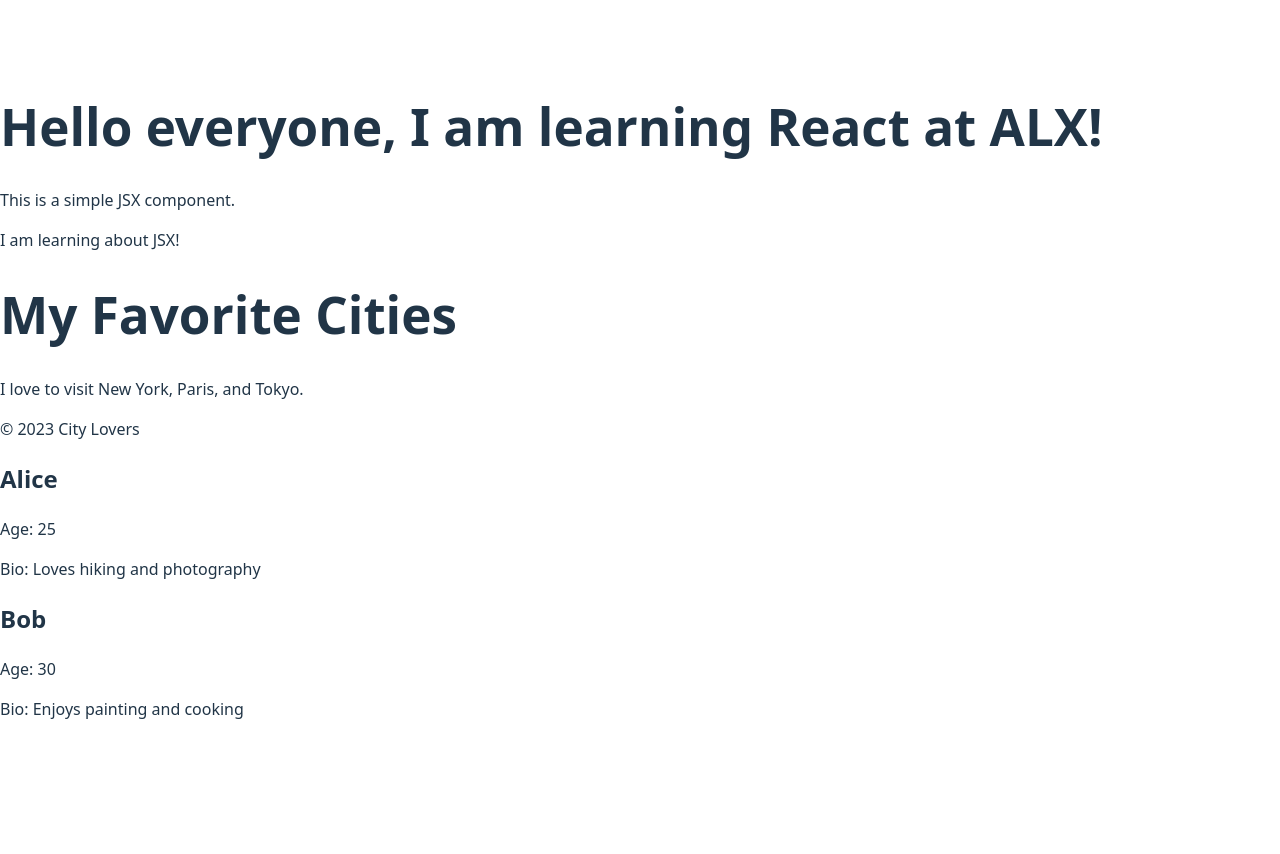
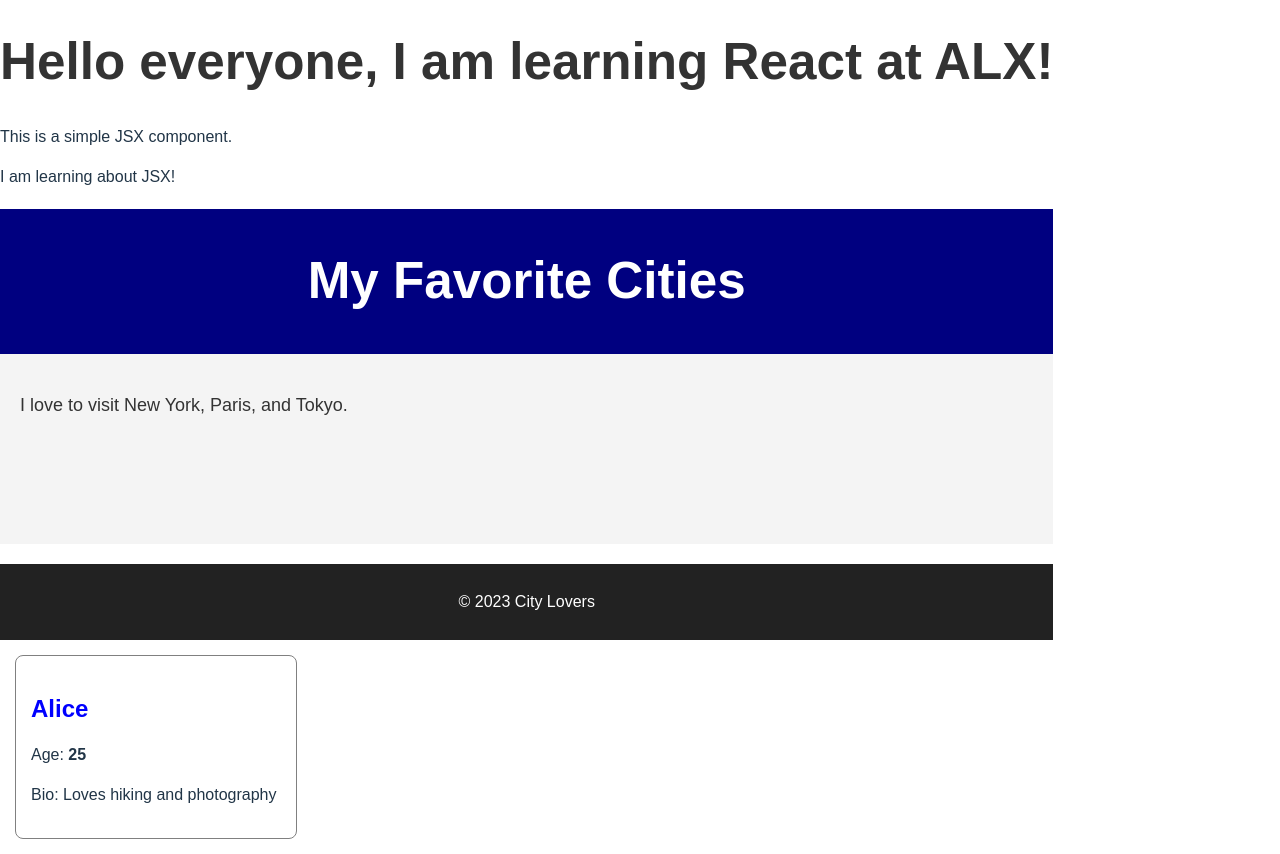
Before and after one commit to eugeniaadjapong-ux/alx-fe-reactjs, a React (Vite) app: page / in a window 1280 px wide. Before the commit the page ends 800 px from the top, so only its background shows below. Built offline with nearby package versions, Linux system fonts and the light colour scheme.

Commit message:
Implement React components and apply inline styling

```diff
--- a/src/App.jsx
+++ b/src/App.jsx
@@ -1,17 +1,12 @@
-// Task 2 Component
 import WelcomeMessage from './components/WelcomeMessage';
-
-// Task 3 Components
-import Header from './specific/Header';
-import MainContent from './specific/MainContent';
-import Footer from './specific/Footer';
-
-// Task 4 Component
+import Header from './components/Header';
+import MainContent from './components/MainContent';
+import Footer from './components/Footer';
 import UserProfile from './components/UserProfile';
 
 function App() {
   return (
-    <div>
+    <div style={{ fontFamily: 'Arial, sans-serif', margin: '0', padding: '0' }}>
       {/* Task 2: JSX Practice */}
       <WelcomeMessage />
 
@@ -20,9 +15,8 @@ function App() {
       <MainContent />
       <Footer />
 
-      {/* Task 4: User Profiles */}
-      <UserProfile name="Alice" age={25} bio="Loves hiking and photography" />
-      <UserProfile name="Bob" age={30} bio="Enjoys painting and cooking" />
+      {/* Task 4: UserProfile */}
+      <UserProfile name="Alice" age="25" bio="Loves hiking and photography" />
     </div>
   );
 }
--- /dev/null
+++ b/src/components/Footer.jsx
@@ -0,0 +1,9 @@
+const Footer = () => {
+  return (
+    <footer style={{ backgroundColor: '#222', color: 'white', textAlign: 'center', padding: '10px', marginTop: '20px' }}>
+      <p>© 2023 City Lovers</p>
+    </footer>
+  );
+};
+
+export default Footer;
--- /dev/null
+++ b/src/components/Header.jsx
@@ -0,0 +1,9 @@
+const Header = () => {
+  return (
+    <header style={{ backgroundColor: 'navy', color: 'white', textAlign: 'center', padding: '10px' }}>
+      <h1>My Favorite Cities</h1>
+    </header>
+  );
+};
+
+export default Header;
--- /dev/null
+++ b/src/components/MainContent.jsx
@@ -0,0 +1,11 @@
+const MainContent = () => {
+  return (
+    <main style={{ padding: '20px', backgroundColor: '#f4f4f4', minHeight: '150px' }}>
+      <p style={{ fontSize: '18px', color: '#333' }}>
+        I love to visit New York, Paris, and Tokyo.
+      </p>
+    </main>
+  );
+};
+
+export default MainContent;
--- a/src/components/UserProfile.jsx
+++ b/src/components/UserProfile.jsx
@@ -1,8 +1,8 @@
 const UserProfile = (props) => {
   return (
-    <div>
-      <h2>{props.name}</h2>
-      <p>Age: {props.age}</p>
+    <div style={{ border: '1px solid gray', padding: '15px', margin: '15px', borderRadius: '8px', maxWidth: '250px' }}>
+      <h2 style={{ color: 'blue', marginBottom: '10px' }}>{props.name}</h2>
+      <p>Age: <span style={{ fontWeight: 'bold' }}>{props.age}</span></p>
       <p>Bio: {props.bio}</p>
     </div>
   );
--- a/src/components/WelcomeMessage.jsx
+++ b/src/components/WelcomeMessage.jsx
@@ -1,11 +1,11 @@
-function WelcomeMessage() {
-    return (
-        <div>
-            <h1>Hello everyone, I am learning React at ALX!</h1>
-            <p>This is a simple JSX component.</p>
-            <p>I am learning about JSX!</p>
-        </div>
-    );
-}
+const WelcomeMessage = () => {
+  return (
+    <div style={{ margin: '20px 0' }}>
+      <h1 style={{ color: '#333' }}>Hello everyone, I am learning React at ALX!</h1>
+      <p>This is a simple JSX component.</p>
+      <p>I am learning about JSX!</p>
+    </div>
+  );
+};
 
 export default WelcomeMessage;
```
